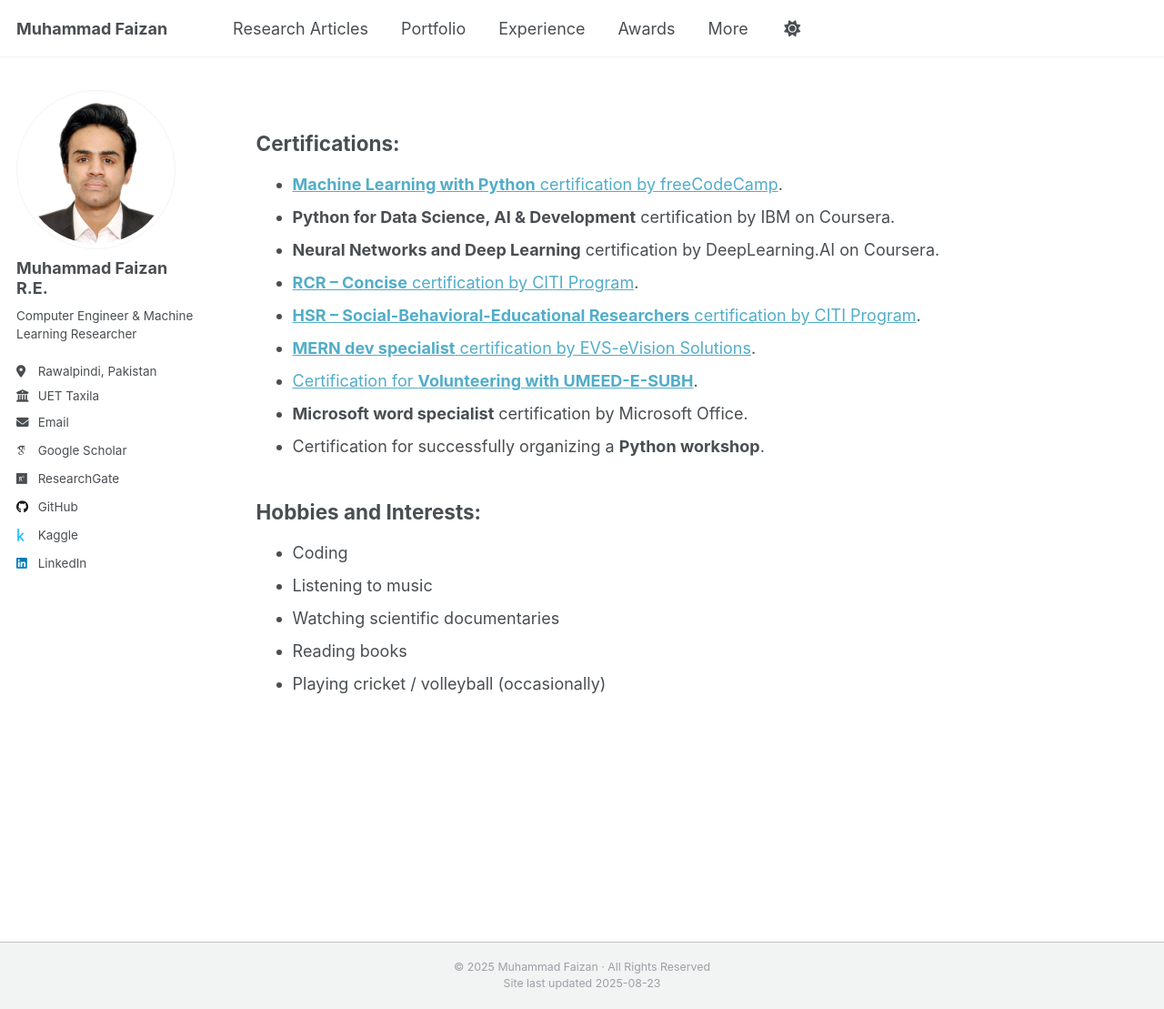
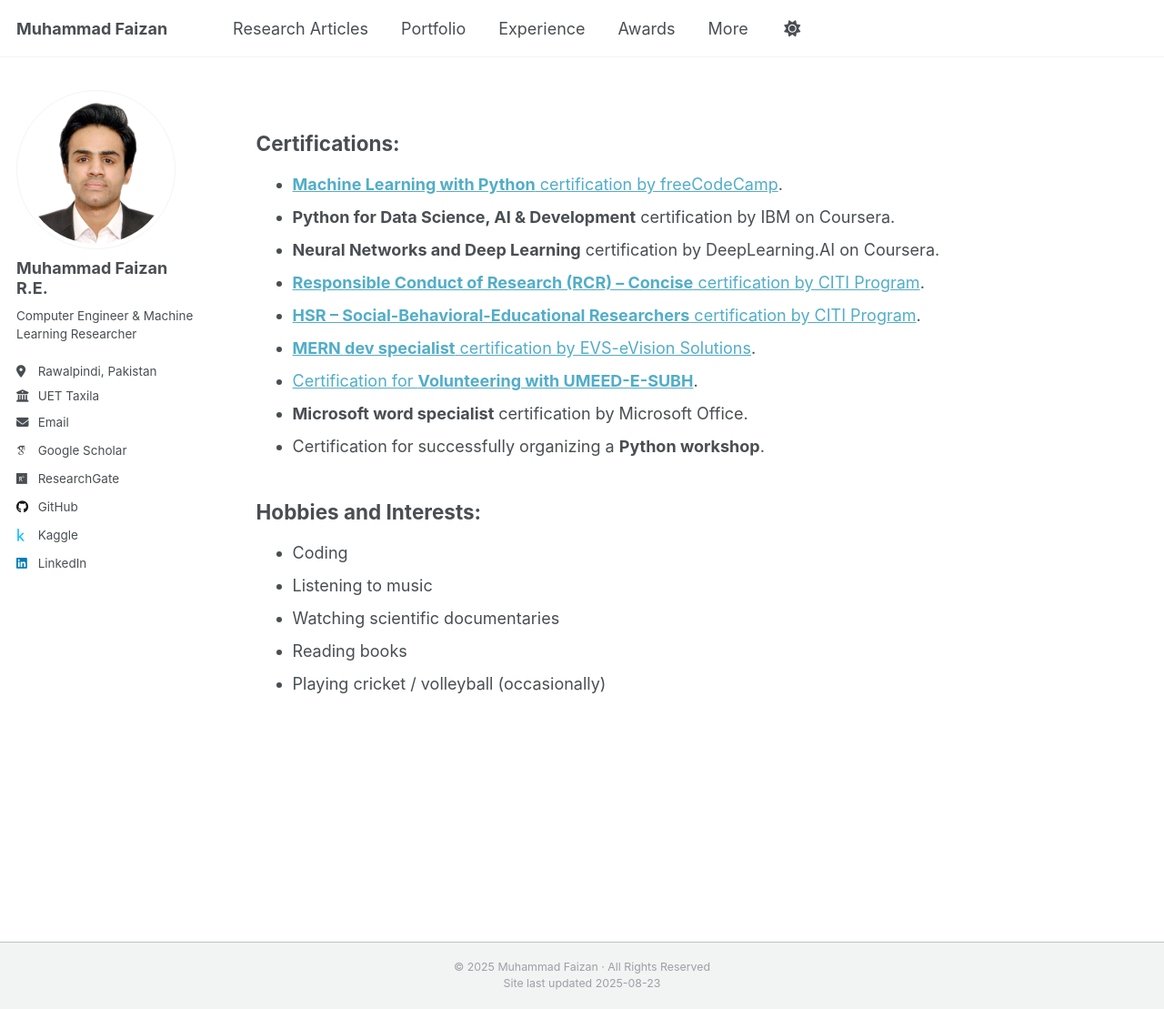
Before and after one commit to MuhammadFaizan99/MuhammadFaizan99.github.io, a Jekyll site: the page built from _pages/more.md, in a window 1280 px wide and 1109 px high. Shown: the whole window at 91% size. Built offline with Jekyll 4.4.1, drawn with Linux system fonts in a browser that asks for light colours; some web fonts are replaced; a script that is not in the unit is left out.

Commit message:
Update more.md

```diff
--- a/_pages/more.md
+++ b/_pages/more.md
@@ -13,7 +13,7 @@ redirect_from:
 - [**Machine Learning with Python** certification by freeCodeCamp](https://freecodecamp.org/certification/fcc67cd55f9-c36a-4a22-8abf-c691d82cc511/machine-learning-with-python-v7).
 - **Python for Data Science, AI & Development** certification by IBM on Coursera.
 - **Neural Networks and Deep Learning** certification by DeepLearning.AI on Coursera.
-- [**RCR – Concise** certification by CITI Program](https://www.citiprogram.org/verify/?wb6c213f9-d3bb-4ae6-a0e0-3641674abc68-71594743).
+- [**Responsible Conduct of Research (RCR) – Concise** certification by CITI Program](https://www.citiprogram.org/verify/?wb6c213f9-d3bb-4ae6-a0e0-3641674abc68-71594743).
 - [**HSR – Social-Behavioral-Educational Researchers** certification by CITI Program](https://www.citiprogram.org/verify/?w68492d72-519b-4e0b-bd8a-6bfbf94be0ad-71594790).
 - [**MERN dev specialist** certification by EVS-eVision Solutions](https://drive.google.com/file/d/1Vq_yaPOXdfCmPjcW1wjV79CW_KK2tBBV/view?usp=sharing).
 - [Certification for **Volunteering with UMEED-E-SUBH**](https://drive.google.com/file/d/1NYcA-aowOeHe32njHK3TpKrUucUHjtcd/view?usp=sharing).
```
